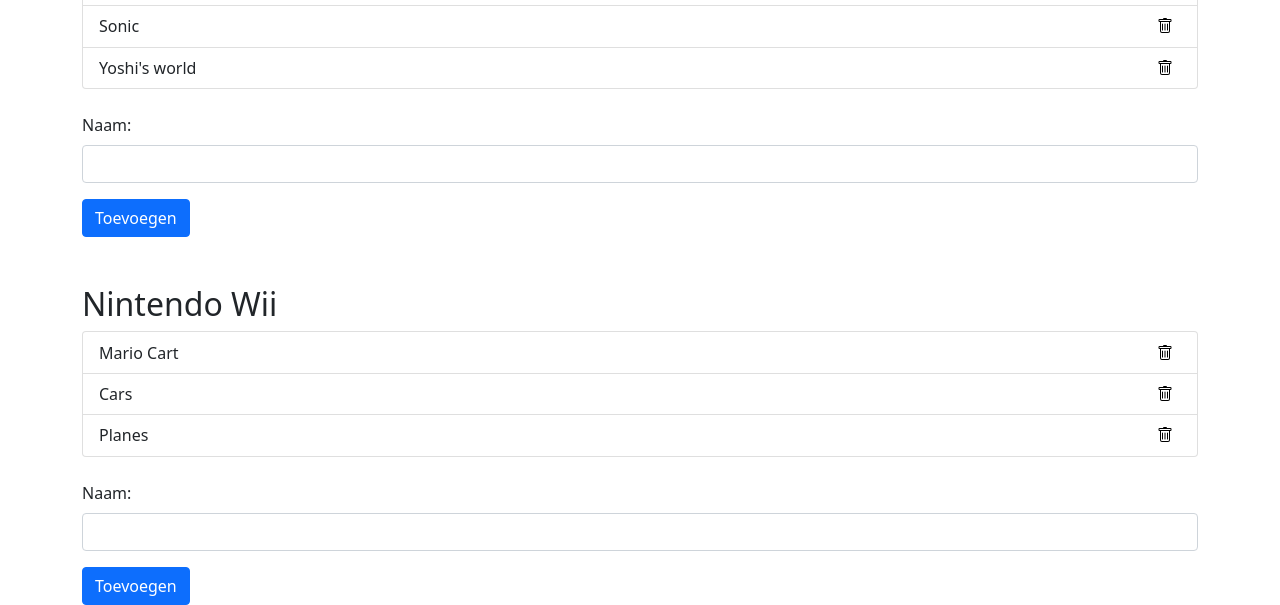
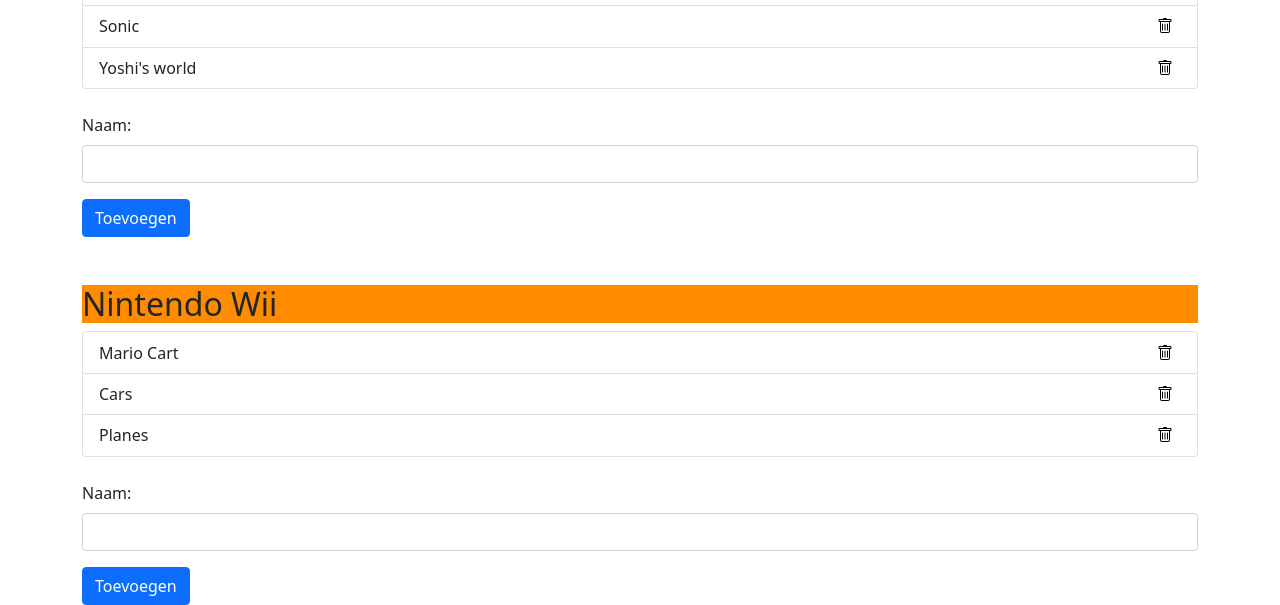
Before and after one commit to KennethVG/HermansGamesMei22, a plain HTML site: page index.html in a window 1280 px wide. Shown: the part 514-1119 px from the top of the page. Drawn offline with nearby package versions, Linux system fonts and the light colour scheme.

Commit message:
background darkorange

```diff
--- a/css/index.css
+++ b/css/index.css
@@ -1,3 +1,6 @@
 img{
     cursor: pointer;
 }
+h2{
+    background-color: darkorange;
+}
```
